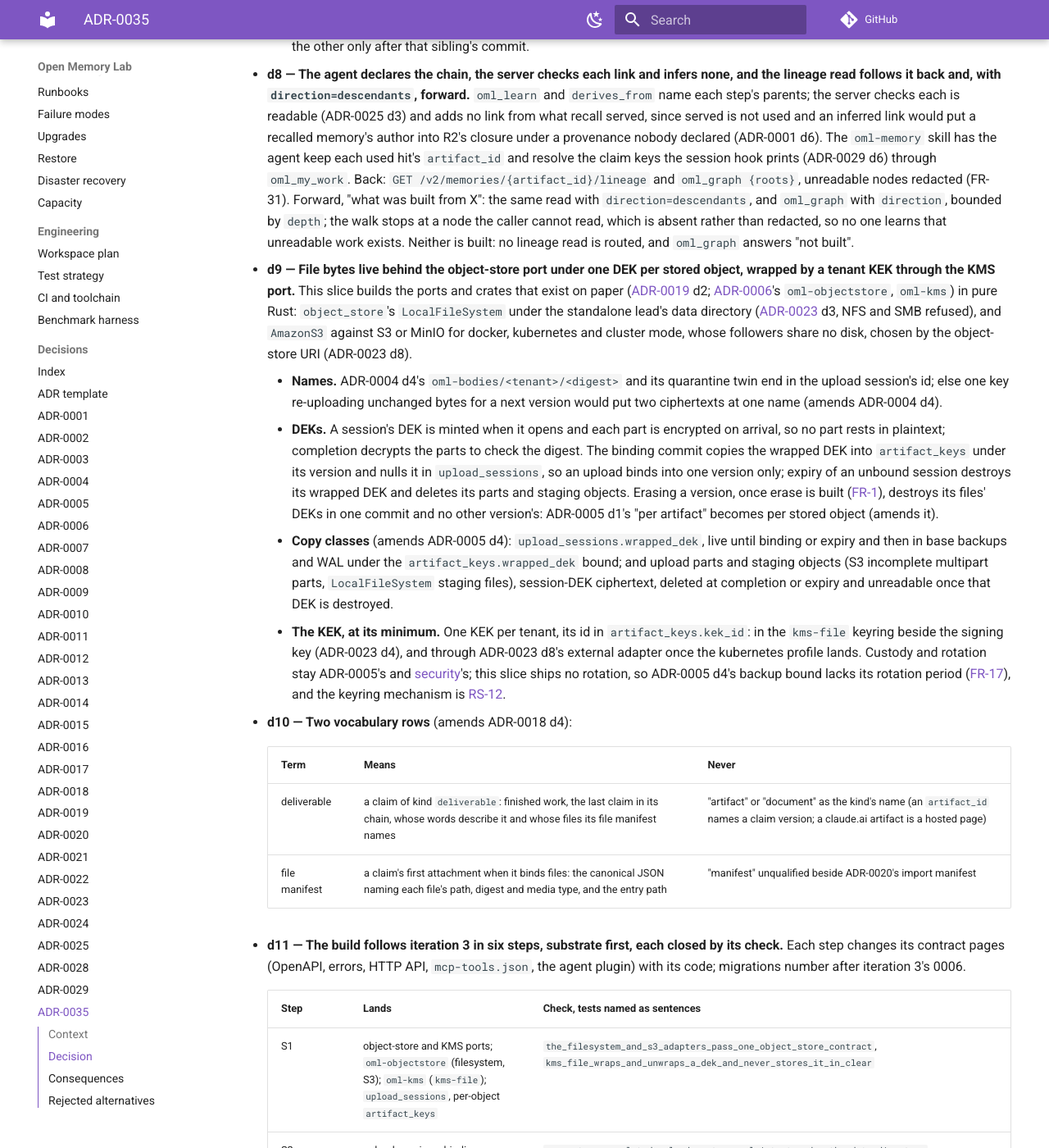
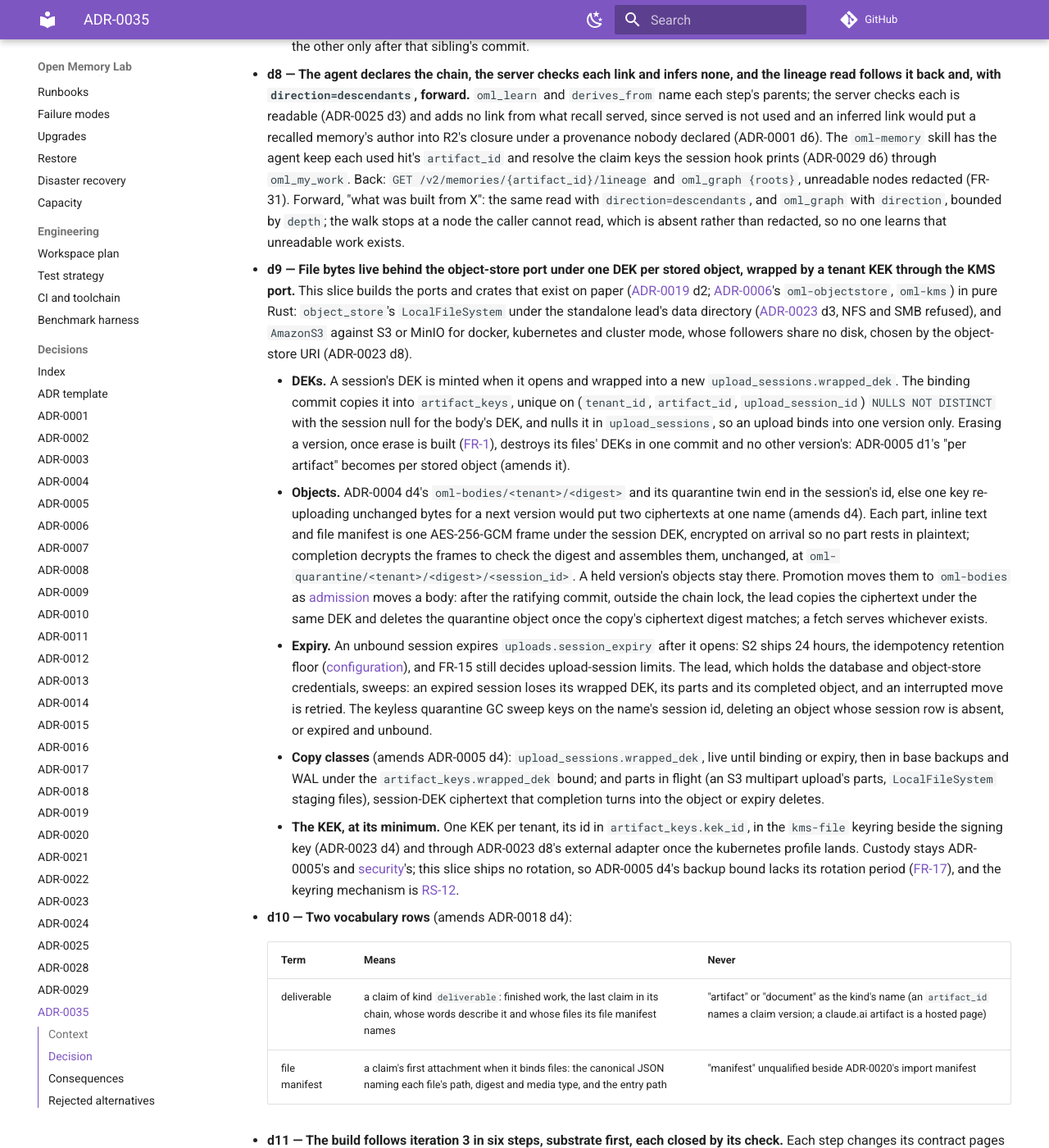
Before and after one commit to e8kor/open-memory-lab, an MkDocs documentation site: the page built from docs/adr/ADR-0035-a-deliverable-is-the-last-claim-in-its-chain.md, in a window 1280 px wide and 1400 px high, scrolled down 3671 px. Shown: the whole window at 82% size. Built offline with MkDocs 1.6.1 and Material for MkDocs 9.7.7, drawn with Linux system fonts in a browser that asks for light colours; comment, search, counter and statistics services are not loaded; some of the changed text lies outside the part shown.

Commit message:
Write inline uploads only after a request passes admission and the scan, land the file manifest and both item forms with binding, serve one catalog with the forms and limits on the workarea read, and fix the stored object's keys, format, move at promotion and expiry in proposed ADR-0035
Review found that inline texts could be stored for requests the grant check or scan refuses, that S2 bound files through a contract S3 deleted, that per-key tool schemas contradicted the static catalog ADR-0025 d12 compiles in, and that the object's ciphertext format, artifact_keys key, promotion move, expiry window and sweeping process were left to the implementer. S1 now adds MinIO to CI and compose for the S3 contract test. The universal file manifest stays, since a deliverable-only one needs a conditionally required path, and the user's dated confirmation of that departure joins the acceptance obligations. The record stays proposed and edits no accepted record or contract page.

```diff
--- a/docs/adr/ADR-0035-a-deliverable-is-the-last-claim-in-its-chain.md
+++ b/docs/adr/ADR-0035-a-deliverable-is-the-last-claim-in-its-chain.md
@@ -27,8 +27,9 @@
 (crates/oml-app/src/app.rs:1365, 2037); a submit naming a digest answers
 `submission.attachment_missing` (crates/transports/oml-transport-http/src/lib.rs:1453-1466); no
 migration lays `upload_sessions` or `artifact_keys` (migrations/0001_init.sql:9-11); the keyring
-holds only the signing key, and no object-store or KMS port exists (crates/oml-app/src/ports.rs);
-no lineage read is routed (lib.rs:172-189); `oml_attach` and `oml_graph` answer "not built"
+holds only the signing key, and no object-store or KMS port exists (crates/oml-app/src/ports.rs),
+nor an object store in CI or compose (docker-compose.yml:7-9); no lineage read is routed
+(lib.rs:172-189); `oml_attach` and `oml_graph` answer "not built"
 (crates/transports/oml-transport-http/src/mcp.rs:57). ADR-0026 (iteration 3), ADR-0030
 (in-progress workareas) and ADR-0031 (connections) are proposed on other branches, cited by number
 and unlinked. Each decision is the maintainer's proposed reading, which the user confirms before
@@ -66,9 +67,10 @@
     The envelope shape is unchanged (ADR-0004 d2's additive rule), a version's identity commits to
     every path, and paths shred with the bytes ([ADR-0005](ADR-0005-erasure-by-crypto-shredding.md)
     d3). **Departing from the brief**, whose deliverable kind "adds only the manifest rule and
-    listability": outside a file manifest a path has a clear column nothing shreds, or no home, so
-    every kind that binds files carries one, and the deliverable kind adds listability and the
-    supersession class every kind holds (d1).
+    listability": a file manifest on deliverables alone makes `path` required on one kind and
+    refused on the rest, a conditionally required input ADR-0025 d12 rules out, so every kind that
+    binds files carries one, and the deliverable kind adds listability and its supersession class
+    (d1).
 
 - **d3 — Every attachment fetch names one version and answers as a download a browser may not run,
   and nothing renders on the API origin.** One digest may be stored as several objects, one per
@@ -100,11 +102,15 @@
     - **Inline text** has a `text/*` or `application/json` media type or a `+json` or `+xml` suffix
       (RFC 6839), SVG and Mermaid source included, else `request.validation`. Its UTF-8 bytes, kept
       unnormalized since a file's bytes are its identity, become a completed upload owned by the
-      calling key, encrypted and written before `BEGIN`. So ADR-0004 d3's "the words' writer
-      uploaded the bytes" holds, its session read as the record of an upload and not only its
-      transport (amends d3). Words, inline texts and the file manifest total at most
-      `submission.max_body_size` bytes (shipped 1 MiB), else `413 request.payload_too_large`; a
-      refused request's inline uploads stay unbound and expire.
+      calling key. Inline texts and the file manifest are encrypted and written only after the
+      request passes validation, grant admissibility (the [refusal
+      order](../architecture/roles-and-keys.md#grant-admissibility-and-refusal-order)) and the
+      scan, immediately before `BEGIN`, so a request refused before `BEGIN` writes nothing. So
+      ADR-0004 d3's "the words' writer uploaded the bytes" holds, its session read as the record of
+      an upload and not only its transport (amends d3). Words, inline texts and the file manifest
+      total at most `submission.max_body_size` bytes (shipped 1 MiB), else `413
+      request.payload_too_large`; a request refused inside the transaction leaves its inline
+      uploads unbound, and they expire (d9).
     - **One write path.** Each form yields one completed-upload record, one `submission.attach`
       binding and one scan over the file's text where an extractor exists (ADR-0004 d6; the text
       itself when inline), and the file manifest is scanned as inline text. An uploaded file of an
@@ -134,20 +140,18 @@
       included, `text: null`. Binaries come by d3's fetch or `oml attach get <artifact_id> <digest>
       --out <path>`, which checks the digest before writing.
 
-- **d6 — The server describes the forms a credential can use, and the harness selects one;
-  nothing is negotiated.** The set is closed: `upload_session` and `inline_text`. `/mcp`
-  authenticates every call, `tools/list` included (mcp.rs:190-195), so `tools/list` serves
-  `oml_remember` and `oml_supersede` with the calling key's forms: a connector key (ADR-0031 d7)
-  the inline form, a bearer key both. Served descriptions state the deployment's caps, and the
-  workarea read gains `attachment_forms` and `attachment_limits {max_body_size, max_attachments,
-  max_attachment_size}` for `oml_workarea_info` (ADR-0014 d1; amends ADR-0025 d14). A form the key
-  cannot use is `403 oauth.attach_refused`, ADR-0031 d11's code for `oml_attach` `open`, before any
-  session lookup. Without ADR-0031 every key is a bearer key, so the connector half lands with its
-  build, closed by `a_connector_key_is_served_only_the_inline_form_and_refused_an_upload_session`.
-  The table below moves to the [agent plugin](../api/mcp-plugin.md) page when built; the
-  `oml-memory` skill and `initialize`'s `instructions` (MCP 2025-06-18, lifecycle, fetched
-  2026-10-31), which the build does not serve yet (mcp.rs:251-257), name the form to prefer, and
-  `clientInfo` may tailor that text, never what is accepted.
+- **d6 — The server describes the forms a key can use, and the harness selects one; nothing is
+  negotiated.** The set is closed: `upload_session` and `inline_text`. One catalog serves every
+  key, its `attachments` items the oneOf of both forms (d4). The workarea read gains
+  `attachment_forms`, the calling key's forms, and `attachment_limits {max_body_size,
+  max_attachments, max_attachment_size}` for `oml_workarea_info` (ADR-0014 d1; amends ADR-0025
+  d14): a connector key (ADR-0031 d7) reads `["inline_text"]`, a bearer key both. A connector key
+  opens no session (ADR-0031 d11) and no one is served an inline upload's id, so an
+  `{upload_session}` item from it answers `submission.attachment_missing`. The connector half lands
+  with ADR-0031's build, closed by `a_connector_keys_workarea_read_lists_only_the_inline_form`. The
+  table below moves to the [agent plugin](../api/mcp-plugin.md) page when built; the `oml-memory`
+  skill and `initialize`'s `instructions` (MCP 2025-06-18, lifecycle, fetched 2026-10-31), which
+  the build does not serve yet (mcp.rs:251-257), name the form to prefer.
 
     | Harness | Reaches | Prefers |
     |---|---|---|
@@ -189,8 +193,7 @@
   /v2/memories/{artifact_id}/lineage` and `oml_graph {roots}`, unreadable nodes redacted (FR-31).
   Forward, "what was built from X": the same read with `direction=descendants`, and `oml_graph`
   with `direction`, bounded by `depth`; the walk stops at a node the caller cannot read, which is
-  absent rather than redacted, so no one learns that unreadable work exists. Neither is built: no
-  lineage read is routed, and `oml_graph` answers "not built".
+  absent rather than redacted, so no one learns that unreadable work exists.
 
 - **d9 — File bytes live behind the object-store port under one DEK per stored object, wrapped by
   a tenant KEK through the KMS port.** This slice builds the ports and crates that exist on paper
@@ -199,27 +202,38 @@
   standalone lead's data directory ([ADR-0023](ADR-0023-install-profiles-and-cluster-mode.md) d3,
   NFS and SMB refused), and `AmazonS3` against S3 or MinIO for docker, kubernetes and cluster mode,
   whose followers share no disk, chosen by the object-store URI (ADR-0023 d8).
-    - **Names.** ADR-0004 d4's `oml-bodies/<tenant>/<digest>` and its quarantine twin end in the
-      upload session's id; else one key re-uploading unchanged bytes for a next version would put
-      two ciphertexts at one name (amends ADR-0004 d4).
-    - **DEKs.** A session's DEK is minted when it opens and each part is encrypted on arrival, so no
-      part rests in plaintext; completion decrypts the parts to check the digest. The binding
-      commit copies the wrapped DEK into `artifact_keys` under its version and nulls it in
-      `upload_sessions`, so an upload binds into one version only; expiry of an unbound session
-      destroys its wrapped DEK and deletes its parts and staging objects. Erasing a version, once
-      erase is built ([FR-1](../product/roadmap.md)), destroys its files' DEKs in one commit and no
-      other version's: ADR-0005 d1's "per artifact" becomes per stored object (amends it).
+    - **DEKs.** A session's DEK is minted when it opens and wrapped into a new
+      `upload_sessions.wrapped_dek`. The binding commit copies it into `artifact_keys`, unique on
+      (`tenant_id`, `artifact_id`, `upload_session_id`) `NULLS NOT DISTINCT` with the session null
+      for the body's DEK, and nulls it in `upload_sessions`, so an upload binds into one version
+      only. Erasing a version, once erase is built ([FR-1](../product/roadmap.md)), destroys its
+      files' DEKs in one commit and no other version's: ADR-0005 d1's "per artifact" becomes per
+      stored object (amends it).
+    - **Objects.** ADR-0004 d4's `oml-bodies/<tenant>/<digest>` and its quarantine twin end in the
+      session's id, else one key re-uploading unchanged bytes for a next version would put two
+      ciphertexts at one name (amends d4). Each part, inline text and file manifest is one
+      AES-256-GCM frame under the session DEK, encrypted on arrival so no part rests in plaintext;
+      completion decrypts the frames to check the digest and assembles them, unchanged, at
+      `oml-quarantine/<tenant>/<digest>/<session_id>`. A held version's objects stay there.
+      Promotion moves them to `oml-bodies` as [admission](../architecture/admission.md#quarantine-placement)
+      moves a body: after the ratifying commit, outside the chain lock, the lead copies the
+      ciphertext under the same DEK and deletes the quarantine object once the copy's ciphertext
+      digest matches; a fetch serves whichever exists.
+    - **Expiry.** An unbound session expires `uploads.session_expiry` after it opens: S2 ships 24
+      hours, the idempotency retention floor ([configuration](../operations/configuration.md)), and
+      FR-15 still decides upload-session limits. The lead, which holds the database and object-store
+      credentials, sweeps: an expired session loses its wrapped DEK, its parts and its completed
+      object, and an interrupted move is retried. The keyless quarantine GC sweep keys on the
+      name's session id, deleting an object whose session row is absent, or expired and unbound.
     - **Copy classes** (amends ADR-0005 d4): `upload_sessions.wrapped_dek`, live until binding or
-      expiry and then in base backups and WAL under the `artifact_keys.wrapped_dek` bound; and
-      upload parts and staging objects (S3 incomplete multipart parts, `LocalFileSystem` staging
-      files), session-DEK ciphertext, deleted at completion or expiry and unreadable once that DEK
-      is destroyed.
-    - **The KEK, at its minimum.** One KEK per tenant, its id in `artifact_keys.kek_id`: in the
-      `kms-file` keyring beside the signing key (ADR-0023 d4), and through ADR-0023 d8's external
-      adapter once the kubernetes profile lands. Custody and rotation stay ADR-0005's and
-      [security](../architecture/security.md)'s; this slice ships no rotation, so ADR-0005 d4's
-      backup bound lacks its rotation period ([FR-17](../product/roadmap.md)), and the keyring
-      mechanism is [RS-12](../product/roadmap.md).
+      expiry, then in base backups and WAL under the `artifact_keys.wrapped_dek` bound; and parts
+      in flight (an S3 multipart upload's parts, `LocalFileSystem` staging files), session-DEK
+      ciphertext that completion turns into the object or expiry deletes.
+    - **The KEK, at its minimum.** One KEK per tenant, its id in `artifact_keys.kek_id`, in the
+      `kms-file` keyring beside the signing key (ADR-0023 d4) and through ADR-0023 d8's external
+      adapter once the kubernetes profile lands. Custody stays ADR-0005's and [security](../architecture/security.md)'s;
+      this slice ships no rotation, so ADR-0005 d4's backup bound lacks its rotation period
+      ([FR-17](../product/roadmap.md)), and the keyring mechanism is [RS-12](../product/roadmap.md).
 
 - **d10 — Two vocabulary rows** (amends ADR-0018 d4):
 
@@ -230,13 +244,13 @@
 
 - **d11 — The build follows iteration 3 in six steps, substrate first, each closed by its check.**
   Each step changes its contract pages (OpenAPI, errors, HTTP API, `mcp-tools.json`, the agent
-  plugin) with its code; migrations number after iteration 3's 0006.
+  plugin, configuration) with its code; migrations number after iteration 3's 0006.
 
     | Step | Lands | Check, tests named as sentences |
     |---|---|---|
-    | S1 | object-store and KMS ports; `oml-objectstore` (filesystem, S3); `oml-kms` (`kms-file`); `upload_sessions`, per-object `artifact_keys` | `the_filesystem_and_s3_adapters_pass_one_object_store_contract`, `kms_file_wraps_and_unwraps_a_dek_and_never_stores_it_in_clear` |
-    | S2 | upload sessions, binding, `submission.attach`, serves with every attachment, d3's fetch | `no_part_or_completed_upload_rests_as_plaintext_under_the_data_directory`, `one_key_uploading_the_same_bytes_twice_stores_two_objects_under_two_deks`, `a_completed_upload_binds_into_one_version_only`, `each_bound_file_has_its_own_wrapped_dek_row_under_its_version`, `a_verdict_counts_only_when_every_attachment_was_served_to_its_reviewer`, `a_fetch_serves_the_object_of_the_version_it_names`, `every_attachment_fetch_answers_as_a_download_with_scripts_disabled` |
-    | S3 | d4–d6: both forms on remember and supersede, the file manifest, descriptors, `oml-tc/2`, `include_text`, the per-key schema and limits | `an_inline_text_and_an_uploaded_file_of_the_same_bytes_bind_the_same_digest_and_scan`, `inline_texts_past_the_body_bound_are_refused_as_payload_too_large`, `a_file_manifest_that_does_not_name_exactly_the_other_bound_digests_is_refused`, `recall_counts_a_hits_file_descriptors_under_oml_tc_2`, `every_property_oml_remember_advertises_is_accepted_by_its_argument_struct` |
+    | S1 | object-store and KMS ports; `oml-objectstore` (filesystem, S3); `oml-kms` (`kms-file`); `upload_sessions` and `artifact_keys` as d9 keys them, on the [Postgres schema](../data/postgres-schema.md) page; a `minio` service at ADR-0023 d7's pinned tag, the docker profile's default, in `docker-compose.yml` and `.github/workflows/ci.yml` | `the_filesystem_and_s3_adapters_pass_one_object_store_contract`, its S3 half against that service; `kms_file_wraps_and_unwraps_a_dek_and_never_stores_it_in_clear` |
+    | S2 | upload sessions, their expiry and the lead's sweep, binding, `submission.attach`, the move at promotion, serves with every attachment, d3's fetch; d2's file manifest and d4's two forms on remember and supersede | `no_part_or_completed_upload_rests_as_plaintext_under_the_data_directory`, `an_unbound_session_past_its_expiry_has_no_wrapped_dek_and_no_object`, `a_request_refused_before_begin_writes_no_object`, `a_promoted_versions_objects_move_from_quarantine_to_oml_bodies`, `one_key_uploading_the_same_bytes_twice_stores_two_objects_under_two_deks`, `a_completed_upload_binds_into_one_version_only`, `each_bound_file_has_its_own_wrapped_dek_row_under_its_version`, `a_verdict_counts_only_when_every_attachment_was_served_to_its_reviewer`, `a_fetch_serves_the_object_of_the_version_it_names`, `every_attachment_fetch_answers_as_a_download_with_scripts_disabled`, `a_file_manifest_that_does_not_name_exactly_the_other_bound_digests_is_refused`, `an_inline_text_and_an_uploaded_file_of_the_same_bytes_bind_the_same_digest_and_scan`, `inline_texts_past_the_body_bound_are_refused_as_payload_too_large`, `every_property_oml_remember_advertises_is_accepted_by_its_argument_struct` |
+    | S3 | d5 and d6: descriptors, `oml-tc/2`, `include_text`, `attachment_forms` and `attachment_limits` | `recall_counts_a_hits_file_descriptors_under_oml_tc_2`, `the_workarea_read_states_the_calling_keys_forms_and_limits` |
     | S4 | kind `deliverable`, its class, the `kind` and `kinds` filters | `a_new_deliverable_on_a_taken_claim_key_answers_claim_key_conflict`, `two_deliverables_in_one_workarea_keep_their_own_tips_when_one_is_superseded`, `the_scoped_listing_by_kind_lists_one_tip_per_deliverable` |
     | S5 | the lineage read both ways; `oml_graph` served | `the_descendants_read_lists_a_deck_built_from_a_report`, `the_descendants_read_stops_at_a_node_the_caller_cannot_read` |
     | S6 | `oml attach put` and `get`; the `oml-memory` skill, the harness table, `instructions`; the session below | `attach_put_prints_the_session_id_and_never_the_bytes` and `attach_get_writes_a_file_only_after_its_digest_matches` in `cli_e2e.rs`; `scripts/check_plugin.py` fails when the skill names a tool or form the catalog lacks; `deliverables.rs` runs the session below in `cargo test --workspace` |
@@ -264,9 +278,9 @@
 ([FR-2](../product/roadmap.md)). So drafts should not be submitted: an agent drafts in its working
 tree or git and submits when done, as the `oml-memory` skill says. Inline text costs the agent's
 output once per version, and whether claude.ai accepts a call near the 1 MiB cap is unverified
-(FR-42). Wrapped DEKs multiply by file count and each served hit with files decrypts its file
-manifest, unmeasured against [FR-25](../product/roadmap.md); `oml-tc/2` changes every count with
-files, the session hook's too.
+(FR-42). Wrapped DEKs multiply by file count, promotion copies every file once (d9), and each
+served hit with files decrypts its file manifest, unmeasured against [FR-25](../product/roadmap.md);
+`oml-tc/2` changes every count with files, the session hook's too.
 
 **Opened.** [FR-40](../product/roadmap.md), deliverables, closes when S6's scenario passes in
 continuous integration; FR-41 and FR-42 as above; FR-31 gains no residual, since the forward read
@@ -275,8 +289,9 @@
 
 **Process obligations.** With the proposal: this file, a [register](index.md) row, a `mkdocs.yml`
 nav entry, `llms.txt`, FR-40 to FR-42 on the [roadmap](../product/roadmap.md) marked proposed, one
-[changelog](../changelog.md) entry. On acceptance, not before: this record and its register row
-become `accepted design` with the date; the Status lines of ADR-0004, ADR-0005, ADR-0018 and
+[changelog](../changelog.md) entry. On acceptance, not before: the user's dated confirmation of
+d2's departure from the brief, or d2 rewritten to it; this record and its register row become
+`accepted design` with the date; the Status lines of ADR-0004, ADR-0005, ADR-0018 and
 ADR-0025 gain "· amended by ADR-0035"; ADR-0005 d4's table and the [erasure
 inventory](../architecture/audit-and-lineage.md) gain d9's two copy classes; the D3, D4, D12 and
 D13 cells name it; concepts gains a deliverables section and map row, and its and CONTRIBUTING's
@@ -287,7 +302,7 @@
 | Alternative | Why not |
 |---|---|
 | **d1 — The file as the body, or recall indexing the files' text** | Words and bytes keep separate identities (ADR-0004): a re-issued file with the same words would claim a false supersession. Indexing would put up to 63 files of 64 MiB per version into the index, whose count would stop describing what recall serves. |
-| **d2 — A file manifest for deliverables only** | The brief's wording. Another kind's paths would need a clear column the erasure inventory never shreds, or be dropped; the user may still choose it, with `path` null on other kinds. |
+| **d2 — A file manifest for deliverables only** | The brief's wording. `path` would be required on deliverables and refused on every other kind, a conditionally required input (ADR-0025 d12); the user may still choose it, amending d12. |
 | **d2 — A client-built file manifest, or paths in the signed envelope** | An agent cannot compute digests reliably, and a second way to name files is a second write path; file names can be personal data, and the journal never erases (ADR-0005 d5). |
 | **d3 — Inline rendering on the API origin** | Stored XSS against ADR-0031's authorization page; a separate-origin preview reopens only under its own record. |
 | **d4 — A separate `oml_deliver` tool** | More surface, and a second write path to keep equal to `oml_remember`; one extension serves every kind. |
```
Also changed, not shown: other parts of docs/adr/ADR-0035-a-deliverable-is-the-last-claim-in-its-chain.md (+1 -1 lines).
